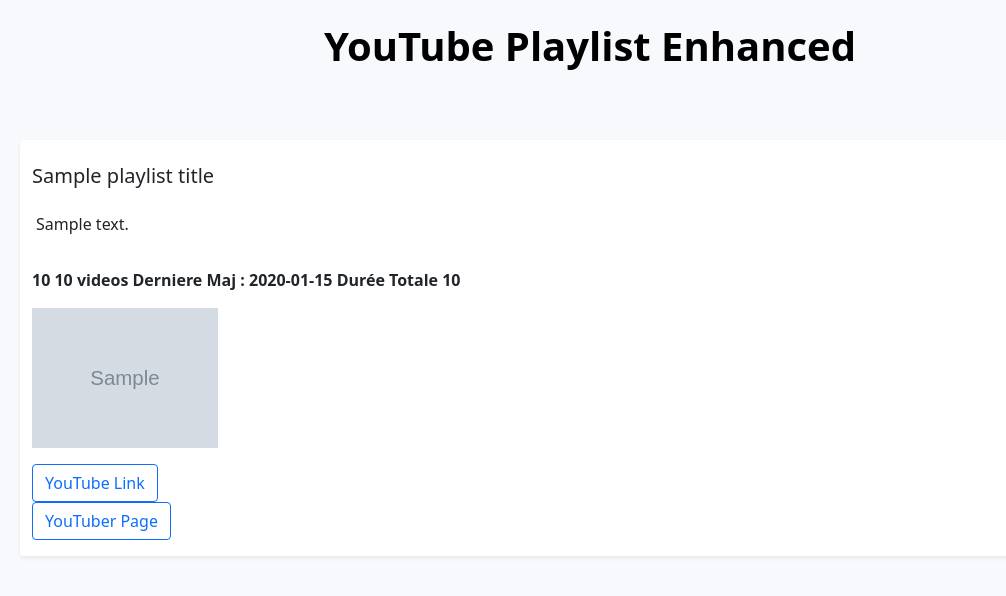
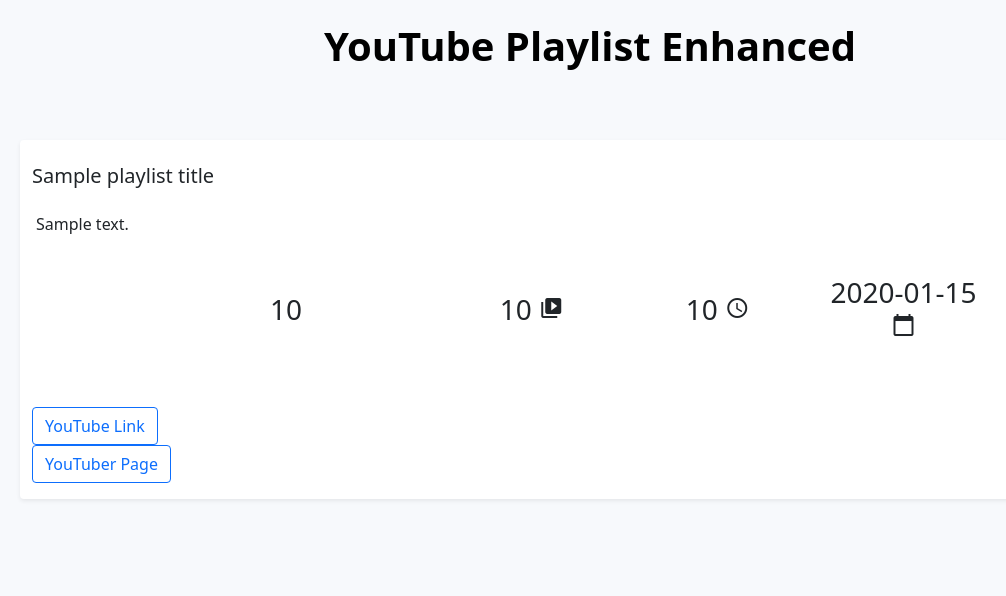
Before and after one commit to Bessouat40/enhanced_ytb_playlist, a Flask app: template app/templates/playlist.html in a window 1280 px wide. Shown: the top 596 px of the page, without its empty margins (50-1056 px from the left). Run offline with Flask 2, Linux system fonts and the light colour scheme; the template is opened without the code that fills it: most values are stand-ins (such as "Sample title", 1, 10 or a date in 2020); grey boxes marked "Sample" are stand-in pictures.

Commit message:
template update

```diff
--- a/app/templates/index.html
+++ b/app/templates/index.html
@@ -11,8 +11,10 @@ Youtube Playlist Enhanced
 		<div class="row mb-1 mt-4 ">
 
 			<p class="fw-bold text-center fs-1"><a  href="/" style="color: black;text-decoration:none; "> YouTube Playlist <br> Enhanced </a></p>
+			<img src="{{ url_for('static', filename='img/undraw_online_video.svg')}}"  class="mx-auto d-block mt-2"  style="width: 24rem;">
+		</div>
 
-		</div>
+
 
 		<div class="row justify-content-center">
 			<div class="col-md-10 mb-2 mt-1 ">
@@ -77,6 +79,7 @@ Youtube Playlist Enhanced
 				  					<div class="col-md-4 pr-3">
 				  						<img src="${response[i]['url_img']}"  class="rounded border"  style="width: 14rem;">
 				  					</div>
+
 				  					<div class="col-md-2 my-auto">
 
 					  						<p class="text-center align-middle h3" > ${formatted_views} <i class="material-icons">&#xe8f4;</i></p>
--- a/app/templates/playlist.html
+++ b/app/templates/playlist.html
@@ -18,16 +18,47 @@ Youtube Playlist Enhanced
 					<div class="row mt-2">
 				    	<h5 class="card-title mt-3 col-5">{{playlist_title}}</h5>
 					</div>
-
+					<!--<img src="{{playlist_img}}"  class="float-left col-2" > -->
 					<div class="row">
 				    	<p class="card-body">{{playlist_description}}</p>
 				    </div>
 
 				    <div class="row">
-				    	<p class="font-weight-bold" style="font-weight: bold;">{{playlist_views}} {{playlist_nb_videos}} videos   Derniere Maj :  {{playlist_last_update}} Durée Totale {{playlist_duration}}</p>
+
+
+				    	<div class="row mb-2 mt-2 justify-content-center">
+
+				  					<div class="col-md-3 my-auto">
+					  					<p class="text-center align-middle h3" > {{playlist_views}} <i class="material-icons">&#xe8f4;</i></p>
+				  					</div>
+
+				  					<div class="col-md-2 my-auto">
+				  						<p class="text-center align-middle h3" >{{playlist_nb_videos}} <i class="material-icons">video_library</i></p>
+				  					</div>
+
+				  					<div class="col-md-2 my-auto">
+
+				  						<p class="text-center align-middle h3" >{{playlist_duration}} <i class="material-icons">schedule </i></p>
+
+				  					</div>
+
+				  					<div class="col-md-2 my-auto">
+
+				  						<p class="text-center align-middle h3" >{{playlist_last_update}} <i class="material-icons">calendar_today </i></p>
+
+				  					</div>
+
+			  			</div>
+
+			  			<div class="row mb-3 mt-3 justify-content-center">
+			  				<div class="col-md-6 align-self-center">
+
+			  				</div>
+				    	</div>
+
 				    </div>
 
-				    <img src="{{playlist_img}}"  class="float-left col-2" >
+
 
 				    <div class="row mb-3 mt-3">
 				    	<div class='col-3'>
```
